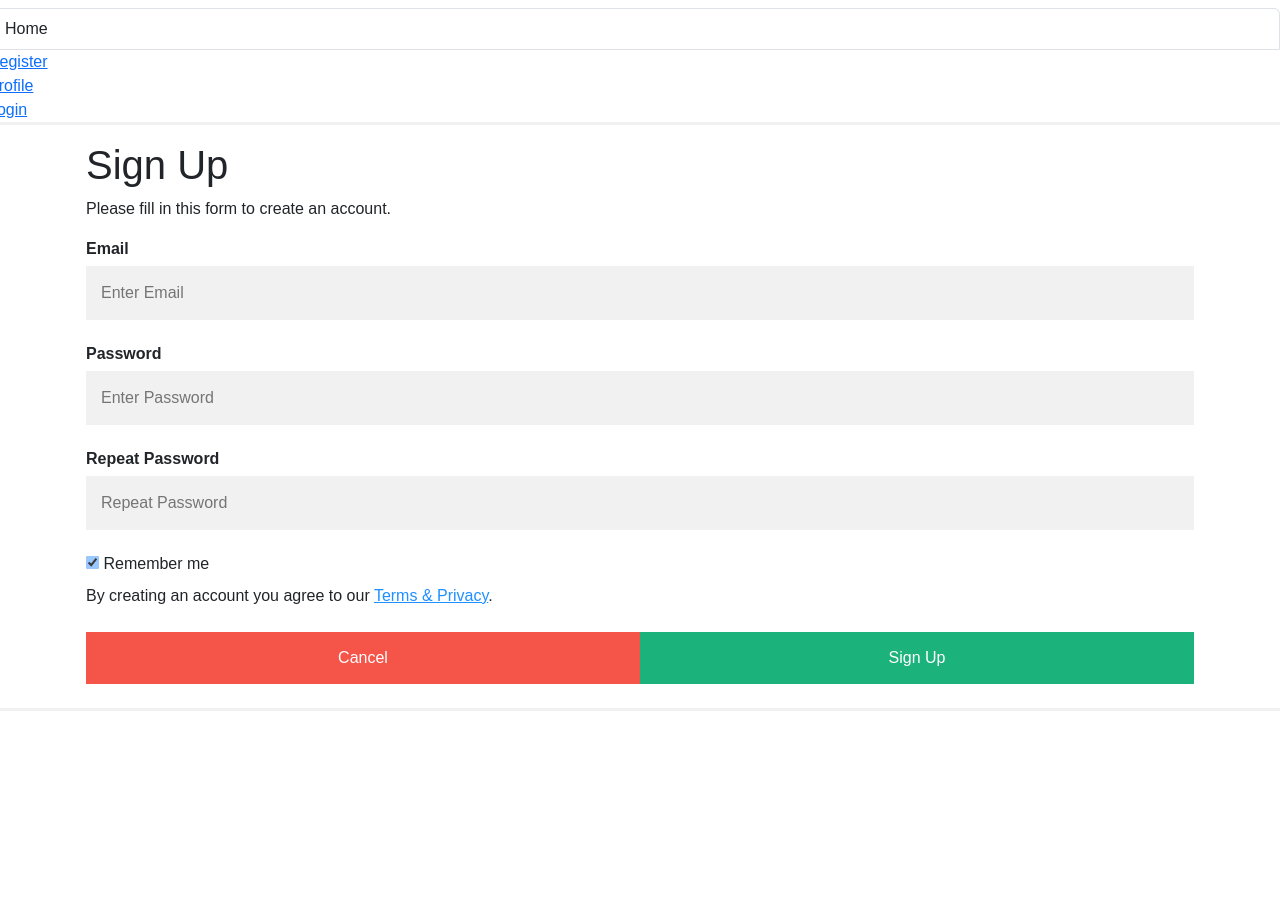
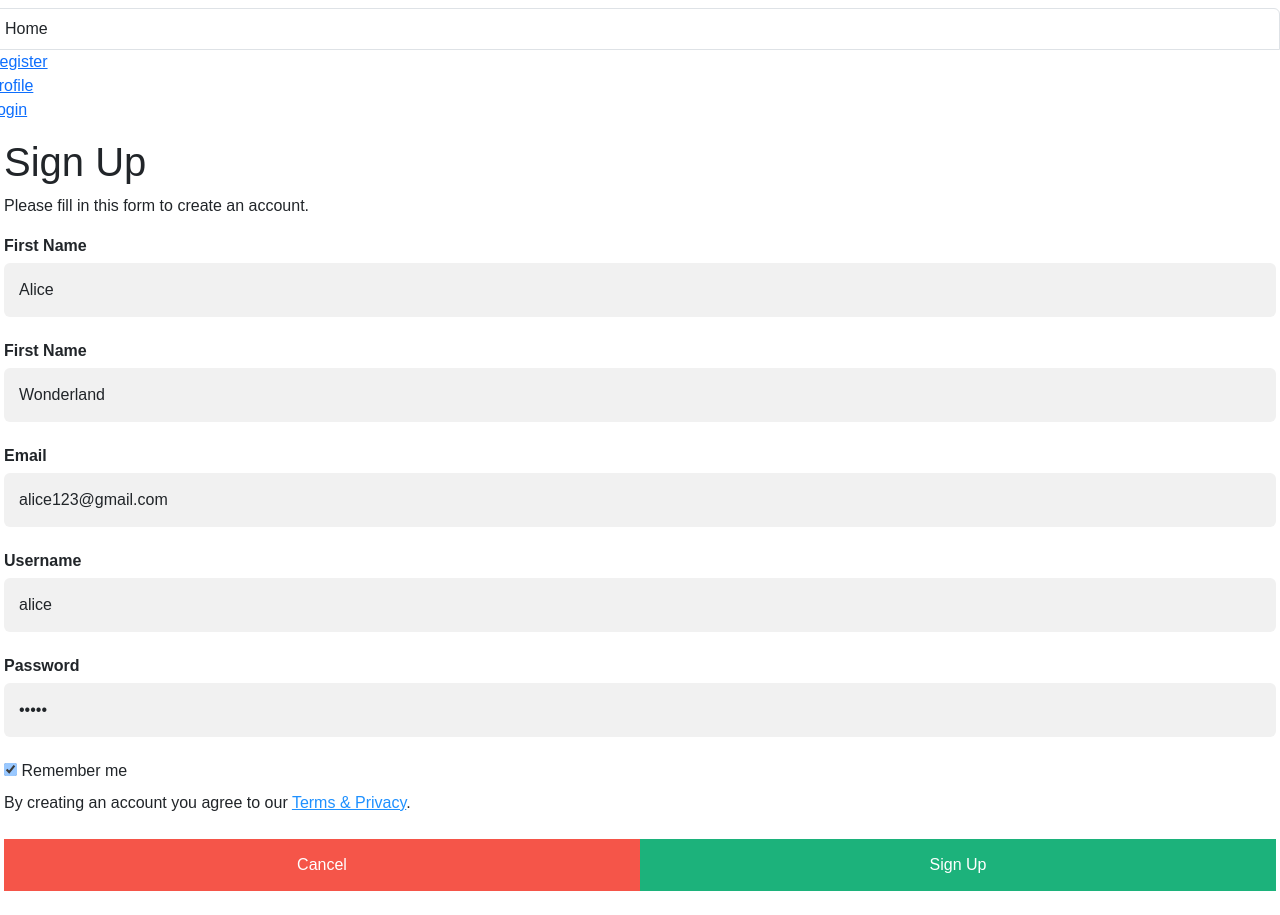
Before and after one commit to emilyhendrick/CS4550_Final_Project, a React (Create React App) app: page /register in a window 1280 px wide. Before the commit the page ends 800 px from the top, so only its background shows below. Built offline with nearby package versions, Linux system fonts and the light colour scheme; no server answers.

Commit message:
added initial signup code
added the framework for signup but is not fully implemented

```diff
--- a/src/signup/index.js
+++ b/src/signup/index.js
@@ -1,24 +1,46 @@
-import React from "react";
+import React, { useState } from "react";
+import * as userService from "../services/users-service";
+import { useNavigate } from "react-router-dom";
 import "./signup.css";
 
-const SignUpComponent = () => {
+function SignUpComponent() {
+  const [user, setUser] = useState({
+    username: "alice",
+    password: "alice",
+    firstName: "Alice",
+    lastName: "Wonderland",
+    email: "alice123@gmail.com",
+    profilePic: "",
+    createdOn: Date.now,
+  });
+  const navigate = useNavigate();
+  const register = async () => {
+    await userService.register(user);
+    navigate("/profile");
+  };
 return(
-
 <>
-<form >
   <div className="container">
     <h1>Sign Up</h1>
     <p>Please fill in this form to create an account.</p>
-
+   <label for="fname"><b>First Name</b></label>
+        <input type="text" className="form-control" placeholder="Enter First Name" name="fname" value={user.firstName}
+                                                                                                        onChange={(e) => setUser({ ...user, firstName: e.target.value })} required/>
+   <label for="lname"><b>First Name</b></label>
+        <input type="text" className="form-control" placeholder="Enter Last Name" name="lname" value={user.lastName}
+                                                                                                        onChange={(e) => setUser({ ...user, lastName: e.target.value })} required/>
 
     <label for="email"><b>Email</b></label>
-    <input type="text" placeholder="Enter Email" name="email" required/>
+    <input type="text" className="form-control" placeholder="Enter Email" name="email" value={user.email}
+                                                                                         onChange={(e) => setUser({ ...user, email: e.target.value })} required/>
+
+       <label for="uname"><b>Username</b></label>
+        <input type="text" className="form-control" placeholder="Enter Username" name="uname" value={user.username}
+                                                                                                        onChange={(e) => setUser({ ...user, username: e.target.value })} required/>
 
     <label for="psw"><b>Password</b></label>
-    <input type="password" placeholder="Enter Password" name="psw" required/>
-
-    <label for="psw-repeat"><b>Repeat Password</b></label>
-    <input type="password" placeholder="Repeat Password" name="psw-repeat" required/>
+    <input type="password" className="form-control" placeholder="Enter Password" name="psw"   value={user.password}
+                                                                                                     onChange={(e) => setUser({ ...user, password: e.target.value })} required/>
 
     <label>
       <input type="checkbox" checked="checked" name="remember" style={{marginBottom: "15px"}}/> Remember me
@@ -28,11 +50,10 @@ return(
 
     <div className="clearfix">
       <button type="button" className="cancelbtn">Cancel</button>
-      <button type="submit" className="signupbtn">Sign Up</button>
+      <button type="submit" onClick={register}  className="signupbtn">Sign Up</button>
     </div>
 
   </div>
-</form>
 </>
 );
 
```
